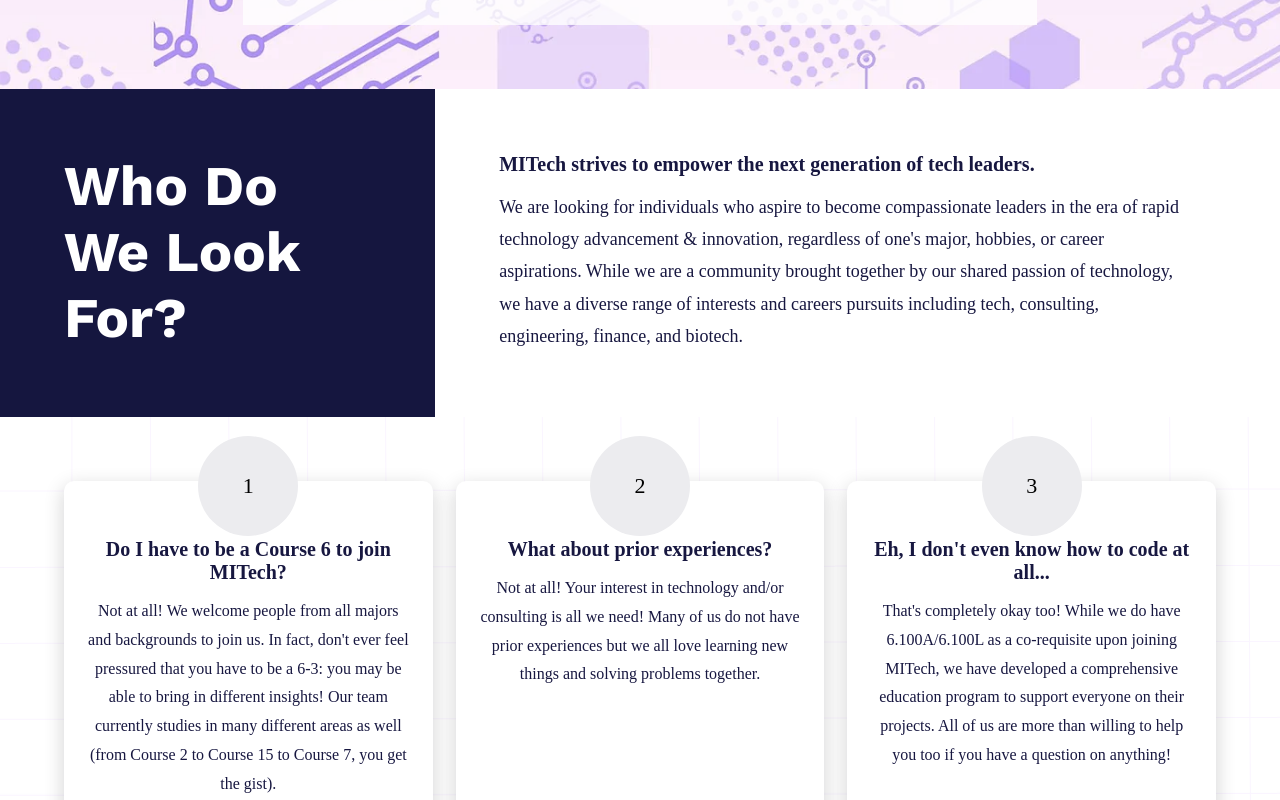
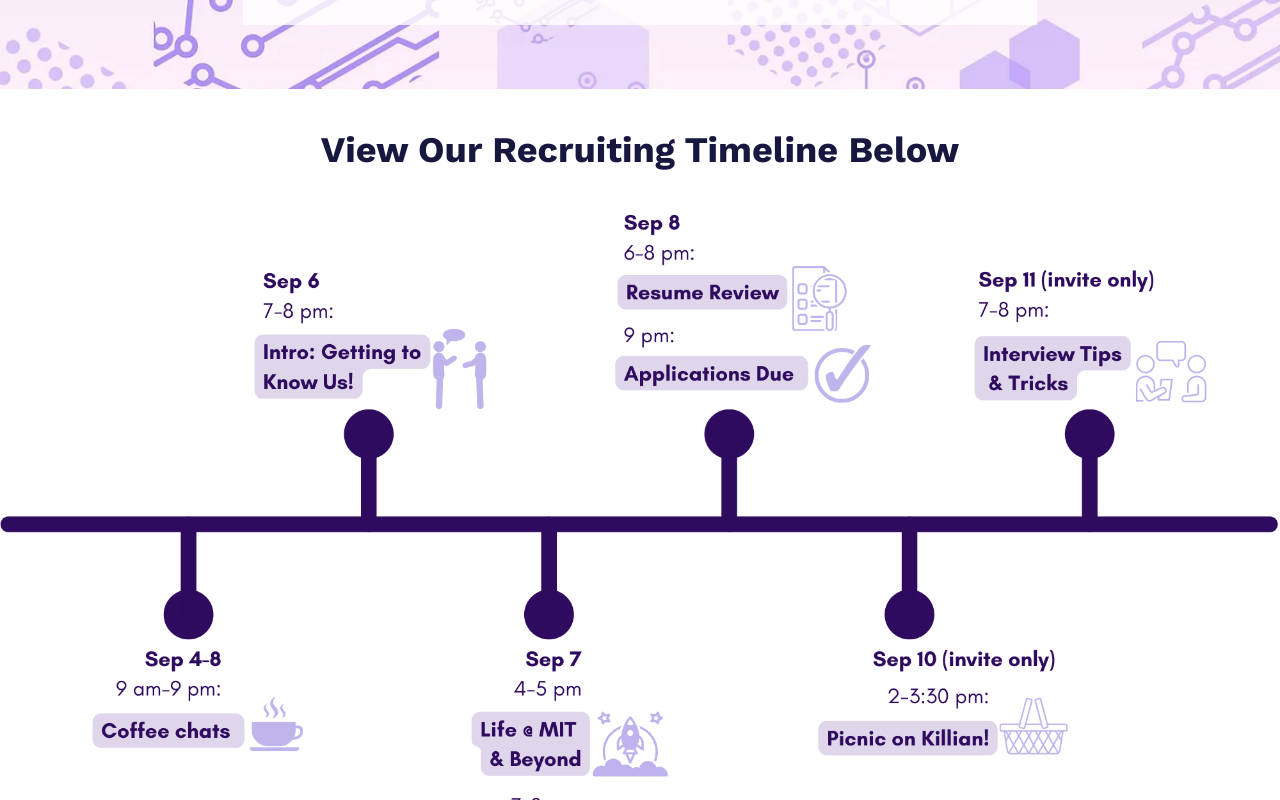
Before and after one commit to MITech-Consulting-Club/website, a Next.js app: page /join in a window 1280 px wide. Shown: the part 460-1260 px from the top of the page. Built offline with nearby package versions, Linux system fonts and the light colour scheme.

Commit message:
added recruiting timeline

```diff
--- a/app/(routes)/join/join.module.scss
+++ b/app/(routes)/join/join.module.scss
@@ -38,6 +38,23 @@
   font-size: 16px;
   font-family: 'Avenir Light';
   margin-top: 2%;
+}
+
+.recruitingTimelineContainer {
+  width: 100vw;
+}
+
+.recruitingTimelineHeading {
+  @include respond-to('lg') {
+    margin: 40px 0;
+  }
+
+  @include respond-to('md') {
+    font-size: 36px;
+  }
+  font-size: 18px;
+  text-align: center;
+  margin: 0 0 10px 0;
 }
 
 .lookForContainer {
--- a/app/(routes)/join/join.tsx
+++ b/app/(routes)/join/join.tsx
@@ -1,10 +1,32 @@
 'use client';
 
 import styles from './join.module.scss';
+import { useState, useEffect } from 'react';
 import Image from 'next/image';
 import directors from './directors.json';
 
 export default function joinUs() {
+  const [mobile, setMobile] = useState(false);
+
+  useEffect(() => {
+    // Check if the device is mobile
+    const mediaQuery = window.matchMedia('(max-width: 767px)');
+    const handleResize = (event: MediaQueryListEvent) => {
+      setMobile(event.matches);
+    };
+
+    // Set the initial value
+    setMobile(mediaQuery.matches);
+
+    // Listen for changes in the media query
+    mediaQuery.addEventListener('change', handleResize);
+
+    // Clean up the event listener
+    return () => {
+      mediaQuery.removeEventListener('change', handleResize);
+    };
+  }, []);
+
   return (
     <div>
       <div className={styles.getInvolvedContainer}>
@@ -17,6 +39,29 @@
             with us!
           </p>
         </div>
+      </div>
+      <div className={styles.recruitingTimelineContainer}>
+        <h1 className={styles.recruitingTimelineHeading}>
+          View Our Recruiting Timeline Below
+        </h1>
+        {mobile && (
+          <Image
+            src="/join/recruitingTimelineVertical.png"
+            alt="Recruiting Timeline"
+            layout="responsive"
+            width={500}
+            height={500}
+          />
+        )}
+        {!mobile && (
+          <Image
+            src="/join/recruitingTimelineHorizontal.png"
+            alt="Recruiting Timeline"
+            layout="responsive"
+            width={500}
+            height={500}
+          />
+        )}
       </div>
       <div className={styles.lookForContainer}>
         <div className={styles.lookForLeftTextContainer}>
```
Also changed, not shown: public/join/recruitingTimelineHorizontal.png (added), public/join/recruitingTimelineVertical.png (added).
